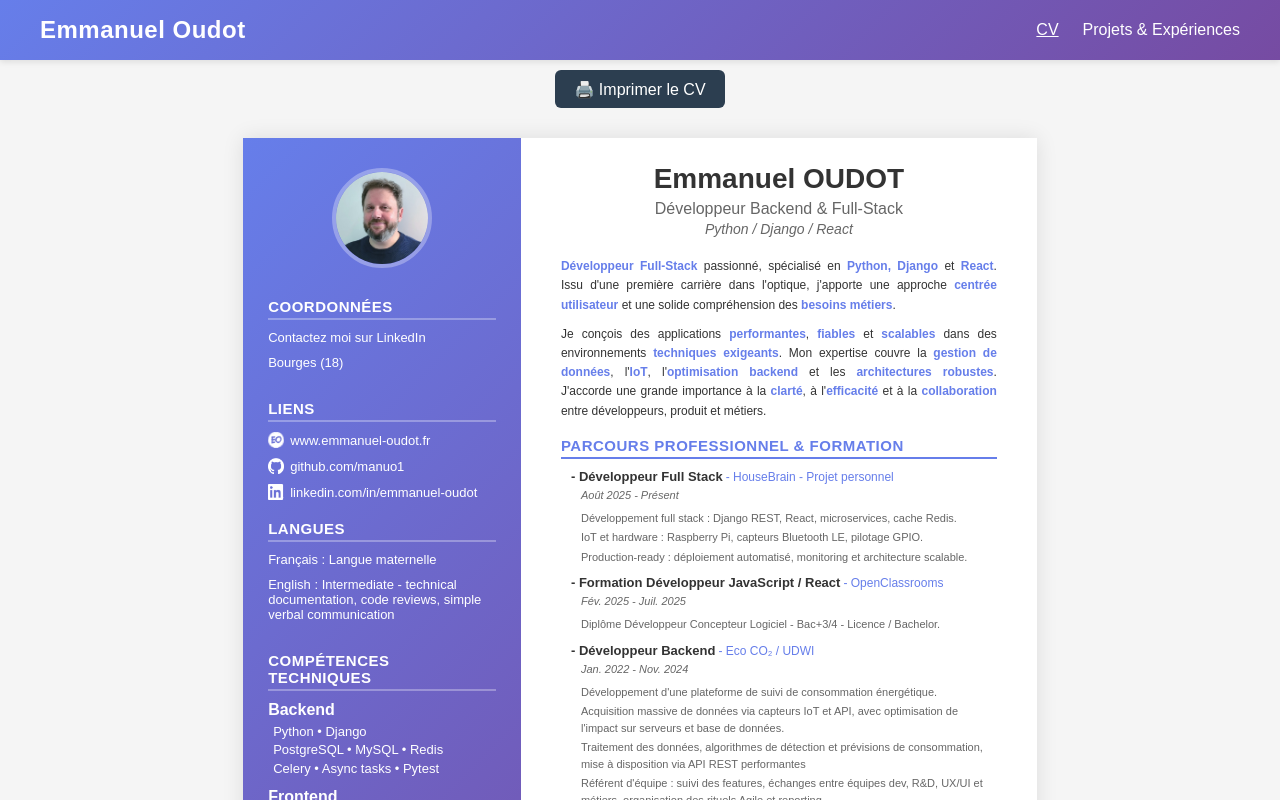
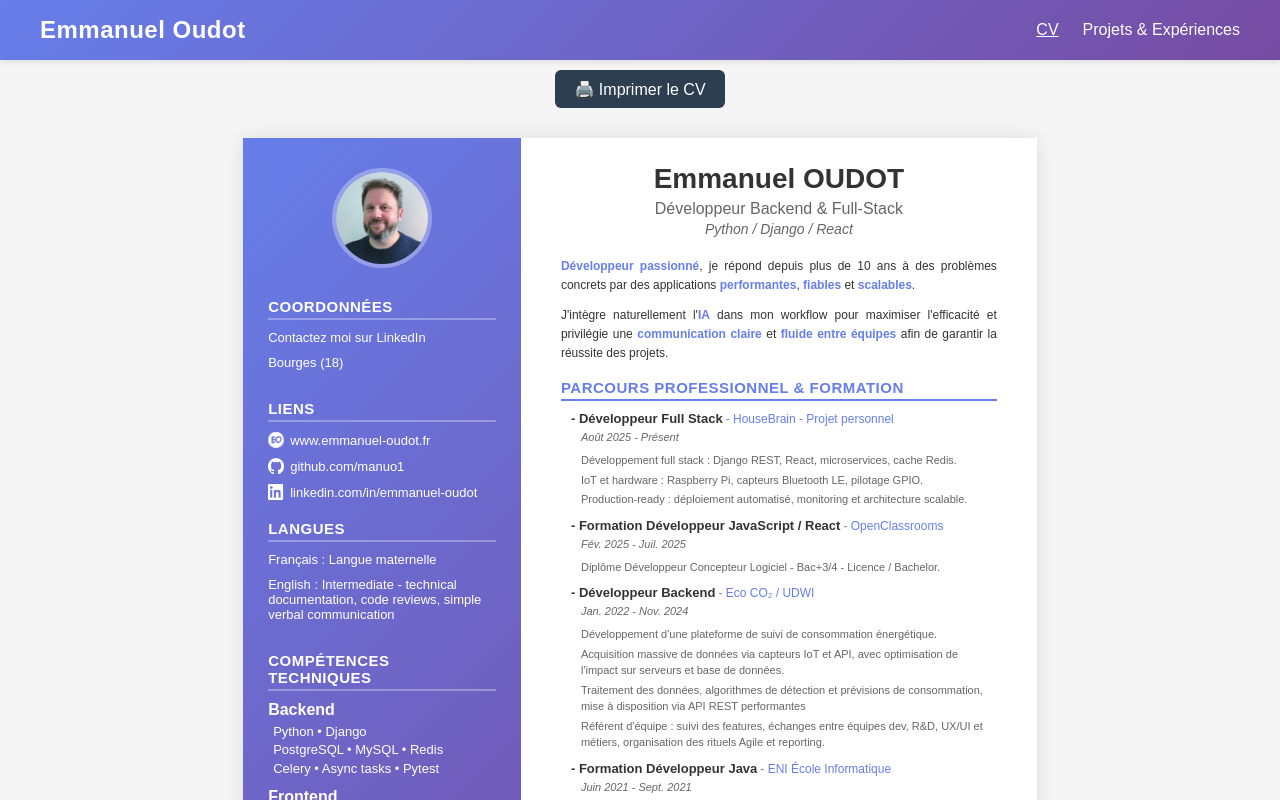
Before and after one commit to manuo1/job-search-portfolio, a React (Vite) app: page / in a window 1280 px wide. Shown: the top 800 px of the page. Built offline with nearby package versions, Linux system fonts and the light colour scheme.

Commit message:
refactor(cv): update profile section content

```diff
--- a/src/components/Cv/ProfileSection.jsx
+++ b/src/components/Cv/ProfileSection.jsx
@@ -5,22 +5,18 @@ export default function ProfileSection() {
   return (
     <section className={styles.profileContainer}>
       <p className={styles.profileText}>
-        <strong>Développeur Full-Stack</strong> passionné, spécialisé en{" "}
-        <strong>Python, Django</strong> et <strong>React</strong>. Issu d'une
-        première carrière dans l'optique, j'apporte une approche{" "}
-        <strong>centrée utilisateur</strong> et une solide compréhension des{" "}
-        <strong>besoins métiers</strong>.
+        <strong>Développeur passionné</strong>, je répond depuis plus de 10 ans
+        à des problèmes concrets par des applications{" "}
+        <strong>performantes</strong>,<strong> fiables</strong> et{" "}
+        <strong>scalables</strong>.
       </p>
 
       <p className={styles.profileText}>
-        Je conçois des applications <strong>performantes</strong>,{" "}
-        <strong>fiables</strong> et <strong>scalables</strong> dans des
-        environnements <strong>techniques exigeants</strong>. Mon expertise
-        couvre la <strong>gestion de données</strong>, l'<strong>IoT</strong>,
-        l'<strong>optimisation backend</strong> et les{" "}
-        <strong>architectures robustes</strong>. J'accorde une grande importance
-        à la <strong>clarté</strong>, à l'<strong>efficacité</strong> et à la{" "}
-        <strong>collaboration</strong> entre développeurs, produit et métiers.
+        J'intègre naturellement l'<strong>IA</strong> dans mon workflow pour
+        maximiser l'efficacité et privilégie une{" "}
+        <strong>communication claire</strong> et{" "}
+        <strong>fluide entre équipes</strong> afin de garantir la réussite des
+        projets.
       </p>
     </section>
   );
```
